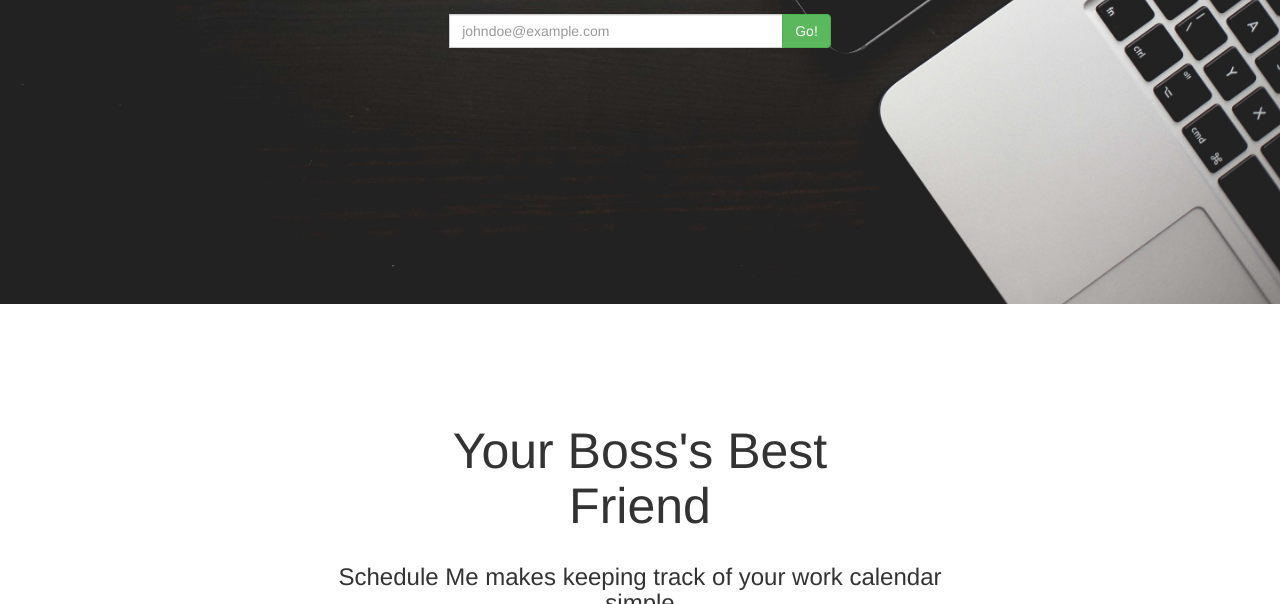
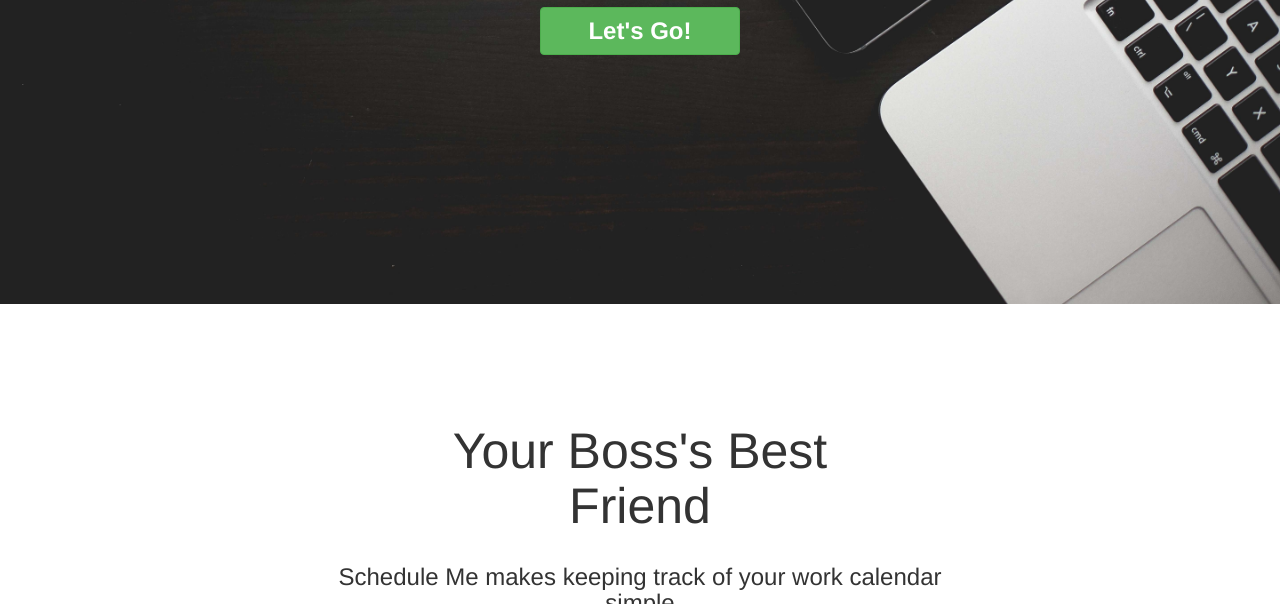
Before and after one commit to znagatani/scheduleMe, a plain HTML site: page index.html in a window 1280 px wide. Shown: the part 496-1100 px from the top of the page. Drawn offline with nearby package versions, Linux system fonts and the light colour scheme.

Commit message:
change email input to big button to launch modal

```diff
--- a/css/custom.css
+++ b/css/custom.css
@@ -143,3 +143,10 @@ p {
 .img-responsive {
 	text-align: center;
 }
+
+#cta {
+	margin-top: 20px;
+	width: 200px;
+	font-size: 24px;
+	font-weight: bold;
+}
--- a/index.html
+++ b/index.html
@@ -95,7 +95,9 @@
 
           <div class ="col-md-6 col-md-offset-3 v-center main-content">
 
-            <div class="input-group init-email">
+            <button class="btn btn-success" id="cta" type="button" data-toggle="modal" data-target="#sign-up">Let's Go!</button>
+
+           <!--  <div class="input-group init-email">
 
               <label for="email"></label>
               <input type="email" class="form-control" placeholder="johndoe@example.com" />
@@ -106,7 +108,7 @@
 
               </span>
 
-          </div>
+          </div> -->
 
           <div class="modal" id="sign-up">
 
```
